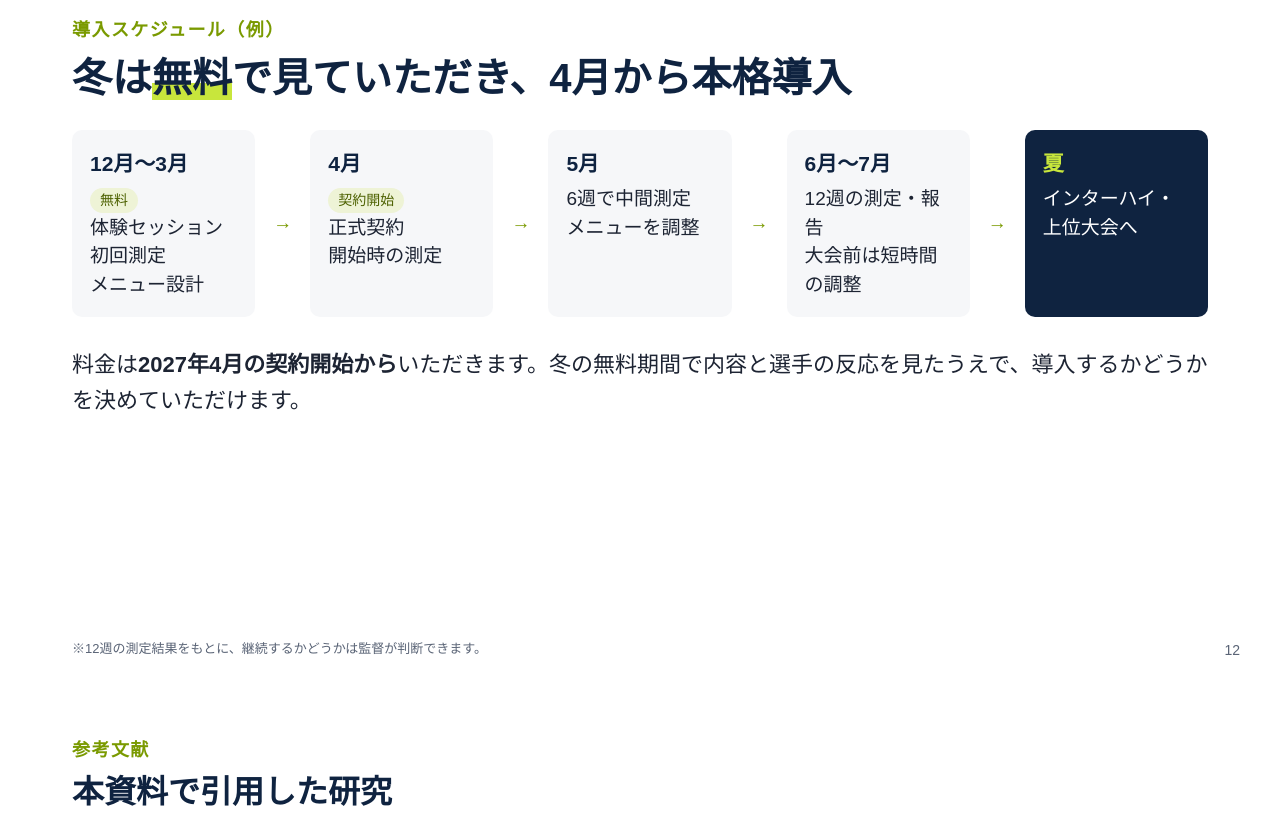
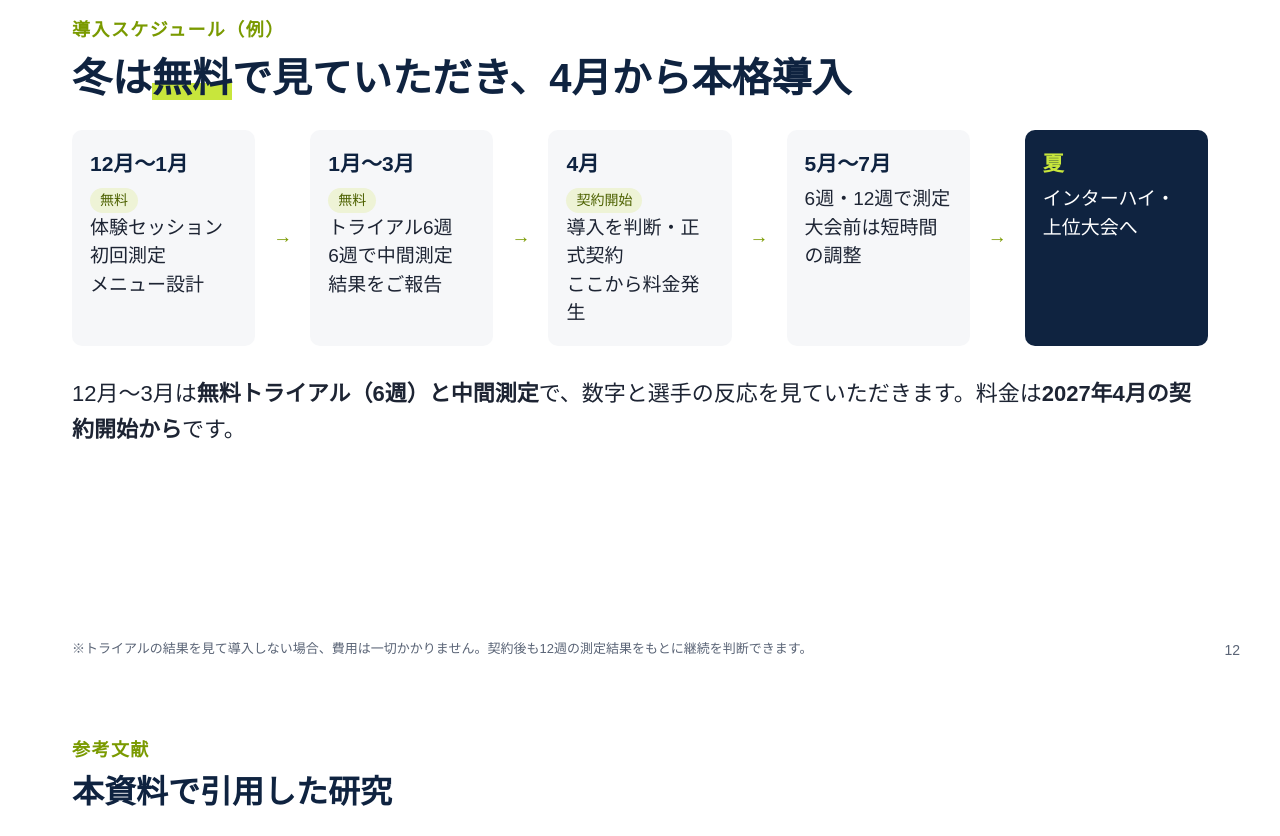
Before and after one commit to margiela14th-sudo/my-ai-project, a plain HTML site: page 09_トレーナー営業/提案資料_ソフトテニス.html in a window 1280 px wide. Shown: the part 7960-8796 px from the top of the page. Drawn offline with Linux system fonts and the light colour scheme.

Commit message:
提案資料：12〜3月に無料トライアル6週と中間測定を追加
Co-Authored-By: Claude Opus 5.5 <noreply@anthropic.com>
Claude-Session: https://claude.ai/code/session_01KZQUyWgEdoAq4iUh946GRQ

```diff
--- a/09_トレーナー営業/提案資料_ソフトテニス.html
+++ b/09_トレーナー営業/提案資料_ソフトテニス.html
@@ -198,7 +198,7 @@ th{background:var(--navy);color:#fff;font-size:16px}
   <div class="card price" style="border-top-color:var(--navy);box-shadow:0 0 0 3px var(--ball)"><h3>スタンダード（おすすめ）</h3><p>月4回訪問（各90分）<br>測定3回・レポート・自主練メニュー</p><div class="big">¥55,000</div><small>／月（税込・交通費別）</small></div>
   <div class="card price"><h3>年間サポート</h3><p>スタンダード×12か月<br>大会前の個別調整を含む</p><div class="big">¥580,000</div><small>／年（月払い換算 約¥48,000）</small></div>
  </div>
- <p style="margin-top:24px;font-size:20px">12月〜3月：<b>無料の体験セッション＋初回測定</b>。料金は2027年4月の契約開始から発生します。</p>
+ <p style="margin-top:24px;font-size:20px">12月〜3月：<b>無料トライアル6週＋初回・中間測定</b>。料金は2027年4月の契約開始から発生します。</p>
  <p class="note">※金額は提示用の案です。支払い元（後援会・保護者会・外部指導者の予算など）、訪問距離、人数に応じて調整します。</p>
  <span class="n">11</span>
 </section>
@@ -208,14 +208,14 @@ th{background:var(--navy);color:#fff;font-size:16px}
  <p class="k">導入スケジュール（例）</p>
  <h1>冬は<em>無料</em>で見ていただき、4月から本格導入</h1>
  <div class="flow">
-  <div><b>12月〜3月</b><span class="tag">無料</span><br>体験セッション<br>初回測定<br>メニュー設計</div><div class="arr">→</div>
-  <div><b>4月</b><span class="tag">契約開始</span><br>正式契約<br>開始時の測定</div><div class="arr">→</div>
-  <div><b>5月</b>6週で中間測定<br>メニューを調整</div><div class="arr">→</div>
-  <div><b>6月〜7月</b>12週の測定・報告<br>大会前は短時間の調整</div><div class="arr">→</div>
+  <div><b>12月〜1月</b><span class="tag">無料</span><br>体験セッション<br>初回測定<br>メニュー設計</div><div class="arr">→</div>
+  <div><b>1月〜3月</b><span class="tag">無料</span><br>トライアル6週<br>6週で中間測定<br>結果をご報告</div><div class="arr">→</div>
+  <div><b>4月</b><span class="tag">契約開始</span><br>導入を判断・正式契約<br>ここから料金発生</div><div class="arr">→</div>
+  <div><b>5月〜7月</b>6週・12週で測定<br>大会前は短時間の調整</div><div class="arr">→</div>
   <div style="background:var(--navy);color:#fff"><b style="color:var(--ball)">夏</b>インターハイ・<br>上位大会へ</div>
  </div>
- <p style="margin-top:30px">料金は<b>2027年4月の契約開始から</b>いただきます。冬の無料期間で内容と選手の反応を見たうえで、導入するかどうかを決めていただけます。</p>
- <p class="note">※12週の測定結果をもとに、継続するかどうかは監督が判断できます。</p>
+ <p style="margin-top:30px">12月〜3月は<b>無料トライアル（6週）と中間測定</b>で、数字と選手の反応を見ていただきます。料金は<b>2027年4月の契約開始から</b>です。</p>
+ <p class="note">※トライアルの結果を見て導入しない場合、費用は一切かかりません。契約後も12週の測定結果をもとに継続を判断できます。</p>
  <span class="n">12</span>
 </section>
 
```
Also changed, not shown: 1 other file.
